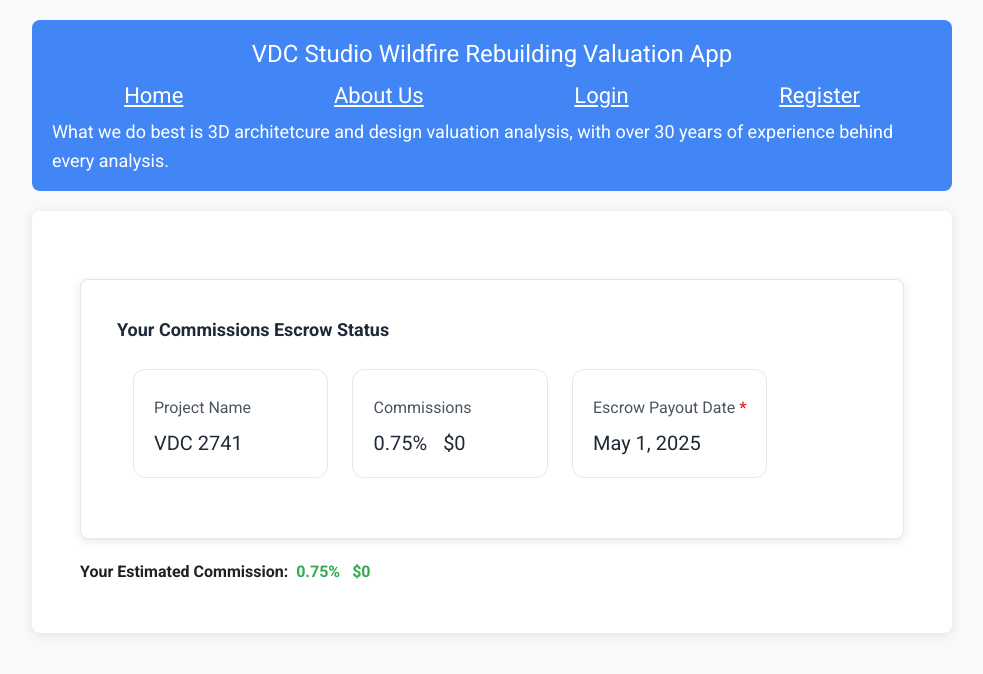
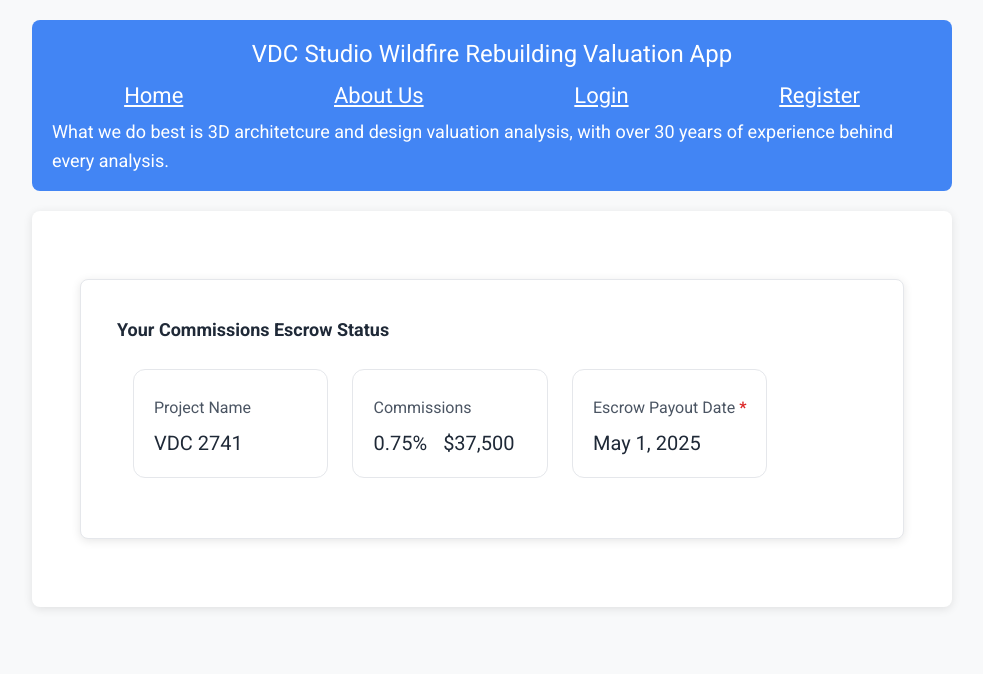
Before and after one commit to starcoder204/vue-cost-web, a Vue app: page /vdc-partner in a window 1280 px wide. Shown: the top 674 px of the page, without its empty margins (148-1131 px from the left). Built offline with nearby package versions, Linux system fonts and the light colour scheme.

Commit message:
update roles, commission

```diff
--- a/src/components/InputSection.vue
+++ b/src/components/InputSection.vue
@@ -1,5 +1,11 @@
 <template>
     <section class="input-section">
+        <div v-if="isShowCommission" class="md:flex font-bold justify-end">
+            <h4 class="">Your Estimated Commission: </h4>
+            <div class="font-bold text-vdc-secondary-color">
+                <span class="mx-2">{{commissionPercentage}}%</span> <span>{{commissionAmount}}</span>
+            </div>
+        </div>
         <h2>Enter your values:</h2>
         <div class="form-grid">
             <div class="input-group">
@@ -51,7 +57,18 @@ export default {
             costPerSqftInput: this.defaultCostPerSqftInput,
             targetAppraisalInput: 1200,
             totalInsurancePayoutInput: 0,
-            extendedInsuranceCoverageInput: 0
+            extendedInsuranceCoverageInput: 0,
+        }
+    },
+    computed: {
+        isShowCommission() {
+            return ['vdc_partner', 'spec_build_partnership', 'realtor'].includes(this.$store.state.user.userRole)
+        },
+        commissionPercentage() {
+            return this.$root.sharedData.commissionPercentage;
+        },
+        commissionAmount() {
+            return formatCurrency(this.totalAreaInput * this.costPerSqftInput * this.$root.sharedData.commissionPercentage / 100);
         }
     },
     mounted() {
--- a/src/config/userRolesConfig.js
+++ b/src/config/userRolesConfig.js
@@ -1,6 +1,9 @@
 export const rolesArray = [{
     label: 'Homeowner, wanting VDC+Owner Rep for Owner Builder Services',
     value: 'homeowner'
+}, {
+    label: 'Homeowner, wanting only Insurance 3D Replacement Model for maximum payout',
+    value: 'homeowner_3d_replacement'
 }, {
     label: 'Product Supplier',
     value: 'product_supplier'
--- a/src/main.js
+++ b/src/main.js
@@ -18,7 +18,8 @@ router.beforeEach((to, from, next) => {
 new Vue({
   data: {
     sharedData: {
-      totalCost: 0
+      commissionPercentage: 0.75,
+      totalCost: 5000000
     }
   },
   store,
--- a/src/pages/Home.vue
+++ b/src/pages/Home.vue
@@ -96,7 +96,7 @@ export default {
         this.totalInsurancePayoutAmout = this.inputsObj.totalInsurancePayoutInput;
         this.extendedInsuranceCoverageAmount = this.inputsObj.extendedInsuranceCoverageInput;
         this.$store.dispatch('save_total_code', this.actualTotal);
-        this.$root.sharedData = { totalCost: totalHouseArea * costPerSqft };
+        this.$root.sharedData.totalCost = totalHouseArea * costPerSqft;
     },
     calculateAndDisplayResults(params) {
         this.inputsObj = params;
--- a/src/pages/VDCPartner.vue
+++ b/src/pages/VDCPartner.vue
@@ -4,12 +4,6 @@
                 <div class="text-center mb-5">
                 </div>
                 <SectionCommission :commissionPercentage="commissionPercentage" :commissionAmount="commissionAmount" />
-                <div class="md:flex font-bold">
-                    <h4 class="">Your Estimated Commission: </h4>
-                    <div class="font-bold text-vdc-secondary-color">
-                        <span class="mx-2">{{commissionPercentage}}%</span> <span>{{commissionAmount}}</span>
-                    </div>
-                </div>
             </div>
     </section>
 </template>
@@ -21,8 +15,8 @@ export default {
     components: { SectionCommission },
     data() {
         return {
-            commissionPercentage: 0.75,
-            commissionAmount: 0
+            commissionPercentage: this.$root.sharedData.commissionPercentage,
+            commissionAmount: null
         }
     },
     mounted() {
```
